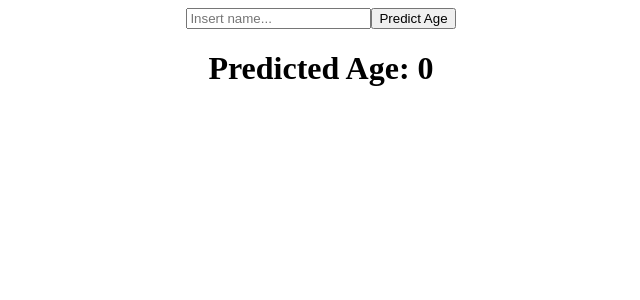
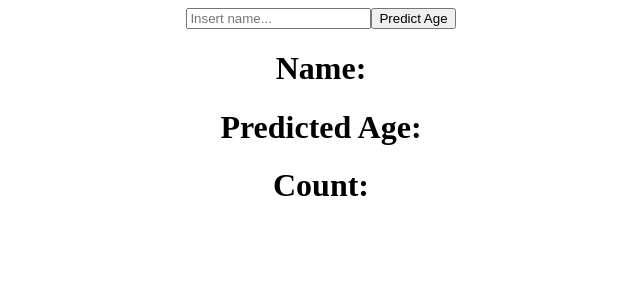
Before and after one commit to albertkantwi/react-project, a React (Create React App) app: page / in a window 1280 px wide. Shown: the top 300 px of the page, without its empty margins (319-959 px from the left). Built offline with nearby package versions, Linux system fonts and the light colour scheme.

Commit message:
Update API data

```diff
--- a/src/App.js
+++ b/src/App.js
@@ -1,14 +1,14 @@
 import "./App.css";
 import Axios from "axios";
-import { useEffect, useState } from "react";
+import { useState } from "react";
 
 function App() {
   const [name, setName] = useState("");
-  const [predictedAge, setPredictedAge] = useState(0);
+  const [predictedAge, setPredictedAge] = useState(null);
 
   const fetchData = () => {
     Axios.get(`https:api.agify.io/?name=${name}`).then((res) => {
-      setPredictedAge(res.data.age);
+      setPredictedAge(res.data);
     });
   };
 
@@ -22,7 +22,9 @@
       />
       <button onClick={fetchData}>Predict Age</button>
 
-      <h1>Predicted Age: {predictedAge}</h1>
+      <h1>Name: {predictedAge?.name}</h1>
+      <h1>Predicted Age: {predictedAge?.age}</h1>
+      <h1>Count: {predictedAge?.count}</h1>
     </div>
   );
 }
```
